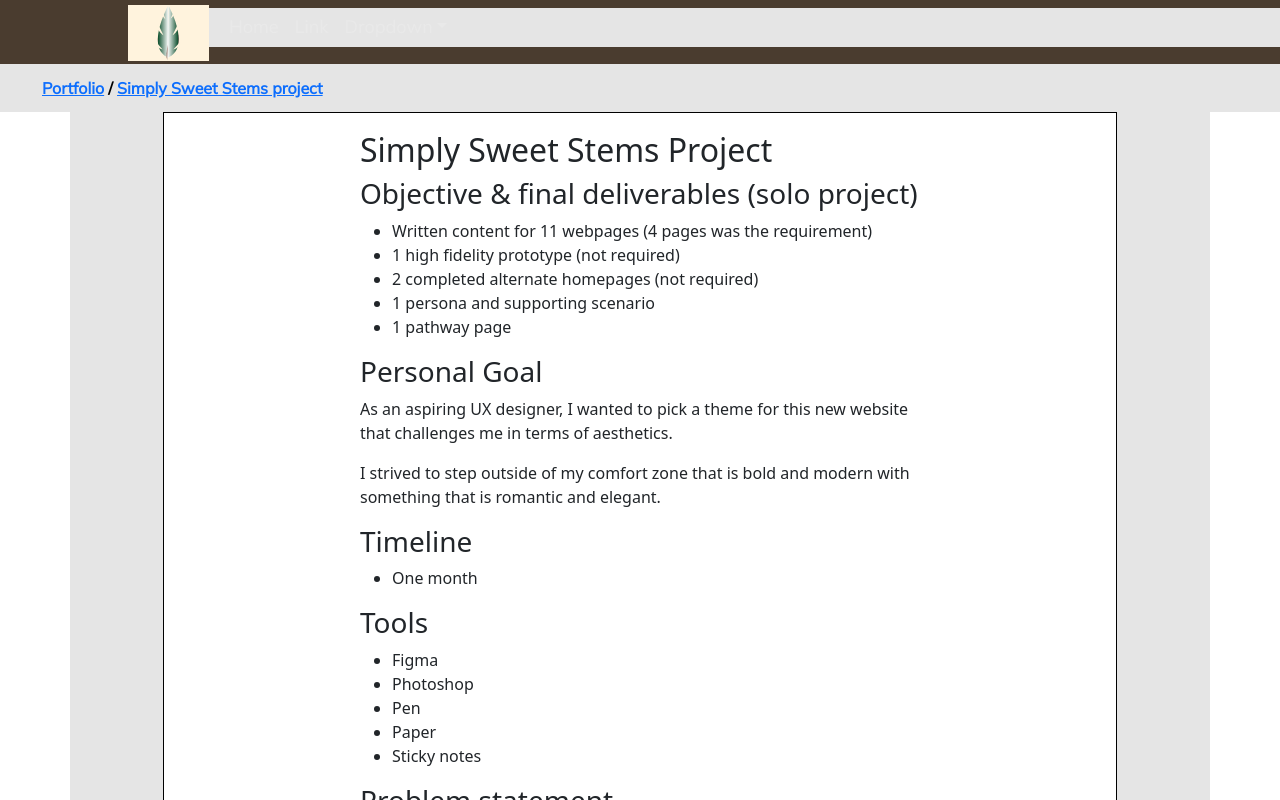
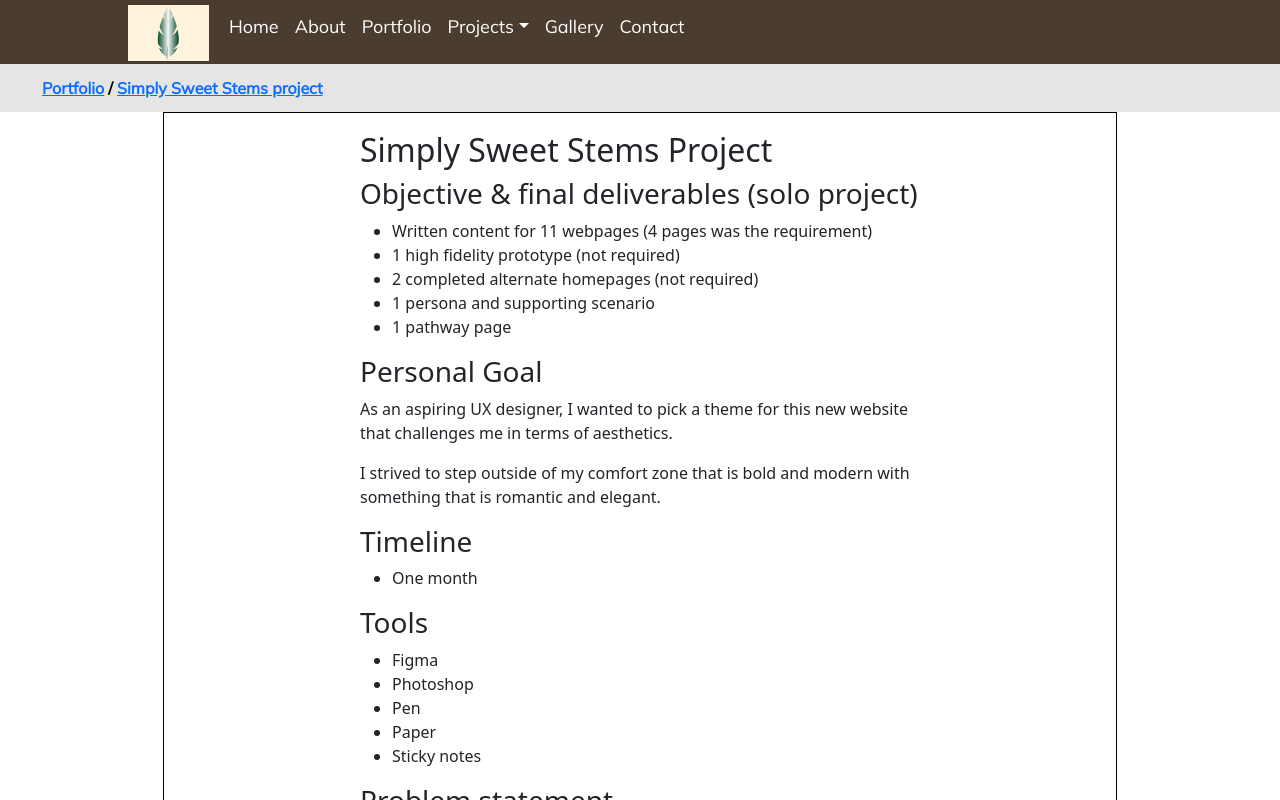
Before and after one commit to MrKeon/TheMethodDesigner, a React (Create React App) app: page /portfolio/simply-sweet-stems in a window 1280 px wide. Shown: the top 800 px of the page. Built offline with nearby package versions, Linux system fonts and the light colour scheme.

Commit message:
trying to adjust desktop navbar alignment.

```diff
--- a/package.json
+++ b/package.json
@@ -12,6 +12,7 @@
     "@types/react-dom": "^17.0.0",
     "@types/react-router-dom": "^5.1.7",
     "babelify": "^10.0.0",
+    "bootstrap": "^5.0.2",
     "brfs": "^2.0.2",
     "email-validator": "^2.0.4",
     "emailjs-com": "^3.1.0",
--- a/src/components/Header.css
+++ b/src/components/Header.css
@@ -24,12 +24,6 @@
     padding-right: 10px;
 }
 
-.Header a {
-    text-decoration: none;
-    text-decoration-color: white;
-    color: #E9E9E9
-}
-
 .Header .selected {
     border-bottom: 1px solid darkgrey;
 }
@@ -39,3 +33,13 @@
     padding-left:128px;
     padding-top:5px;
 }
+
+.Header .container {
+    background: #4A3C2F;
+}
+
+.Header .nav-link {
+    color: white !important;
+    text-decoration: none;
+    text-decoration-color: white;
+}
--- a/src/components/Header.tsx
+++ b/src/components/Header.tsx
@@ -6,20 +6,34 @@ function Header() {
   return (
     <div className="Header">
       <img src={brandLogo} className="brandLogo" />
-      <Navbar bg="#4A3C2F" expand="md">
+      <Navbar expand="md">
         <Container>
           <Navbar.Toggle aria-controls="basic-navbar-nav" />
           <Navbar.Collapse id="basic-navbar-nav">
-            <Nav className="me-auto">
-              <Nav.Link href="#home">Home</Nav.Link>
-              <Nav.Link href="#link">Link</Nav.Link>
-              <NavDropdown title="Dropdown" id="basic-nav-dropdown">
-                <NavDropdown.Item href="#action/3.1">Action</NavDropdown.Item>
-                <NavDropdown.Item href="#action/3.2">Another action</NavDropdown.Item>
-                <NavDropdown.Item href="#action/3.3">Something</NavDropdown.Item>
-                <NavDropdown.Divider />
-                <NavDropdown.Item href="#action/3.4">Separated link</NavDropdown.Item>
-              </NavDropdown>
+            <Nav>
+              <Nav.Item>
+                <Nav.Link href="/">Home</Nav.Link>
+              </Nav.Item>
+              <Nav.Item>
+                <Nav.Link href="/about">About</Nav.Link>
+              </Nav.Item>
+              <Nav.Item>
+                <Nav.Link href="/portfolio">Portfolio</Nav.Link>
+              </Nav.Item>
+              <Nav.Item>
+                <NavDropdown title="Projects" id="basic-nav-dropdown">
+                  <NavDropdown.Item href="/portfolio/simply-sweet-stems">Simply Sweet Stems</NavDropdown.Item>
+                  <NavDropdown.Item href="/portfolio/pellegrino">Pellegrino</NavDropdown.Item>
+                  <NavDropdown.Item href="/portfolio/doordash">Doordash</NavDropdown.Item>
+                  <NavDropdown.Item href="/portfolio/designbasics">Design Basics</NavDropdown.Item>
+                </NavDropdown>
+              </Nav.Item>
+              <Nav.Item>
+                <Nav.Link href="/gallery">Gallery</Nav.Link>
+              </Nav.Item>
+              <Nav.Item>
+                <Nav.Link href="/contact">Contact</Nav.Link>
+              </Nav.Item>
             </Nav>
           </Navbar.Collapse>
         </Container>
--- a/src/components/Portfolio.css
+++ b/src/components/Portfolio.css
@@ -77,7 +77,7 @@
     filter: blur(0px);
 } */
 
-.container {
+.Portfolio .container {
     display: flex;
     align-items: center;
     justify-content: center;
--- a/src/components/portfolio/DesignBasics.css
+++ b/src/components/portfolio/DesignBasics.css
@@ -10,7 +10,7 @@
     padding: 18px 196px 18px 196px;
 }
 
-.container {
+DesignBasics .container {
     background:#E5E5E5;
 }
 
--- a/src/components/portfolio/Doordash.css
+++ b/src/components/portfolio/Doordash.css
@@ -10,7 +10,7 @@
     padding: 18px 196px 18px 196px;
 }
 
-.container {
+.Doordash .container {
     background:#E5E5E5;
 }
 
--- a/src/components/portfolio/Pellegrino.css
+++ b/src/components/portfolio/Pellegrino.css
@@ -10,7 +10,7 @@
     padding: 18px 196px 18px 196px;
 }
 
-.container {
+.Pellegrino .container {
     background:#E5E5E5;
 }
 
--- a/src/components/portfolio/SimplySweet.css
+++ b/src/components/portfolio/SimplySweet.css
@@ -10,7 +10,7 @@
     padding: 18px 196px 18px 196px;
 }
 
-.container {
+.SimplySweet .container {
     background:#E5E5E5;
 }
 
```
Also changed, not shown: 1 other file (tests, documents, lock files or other folders).
